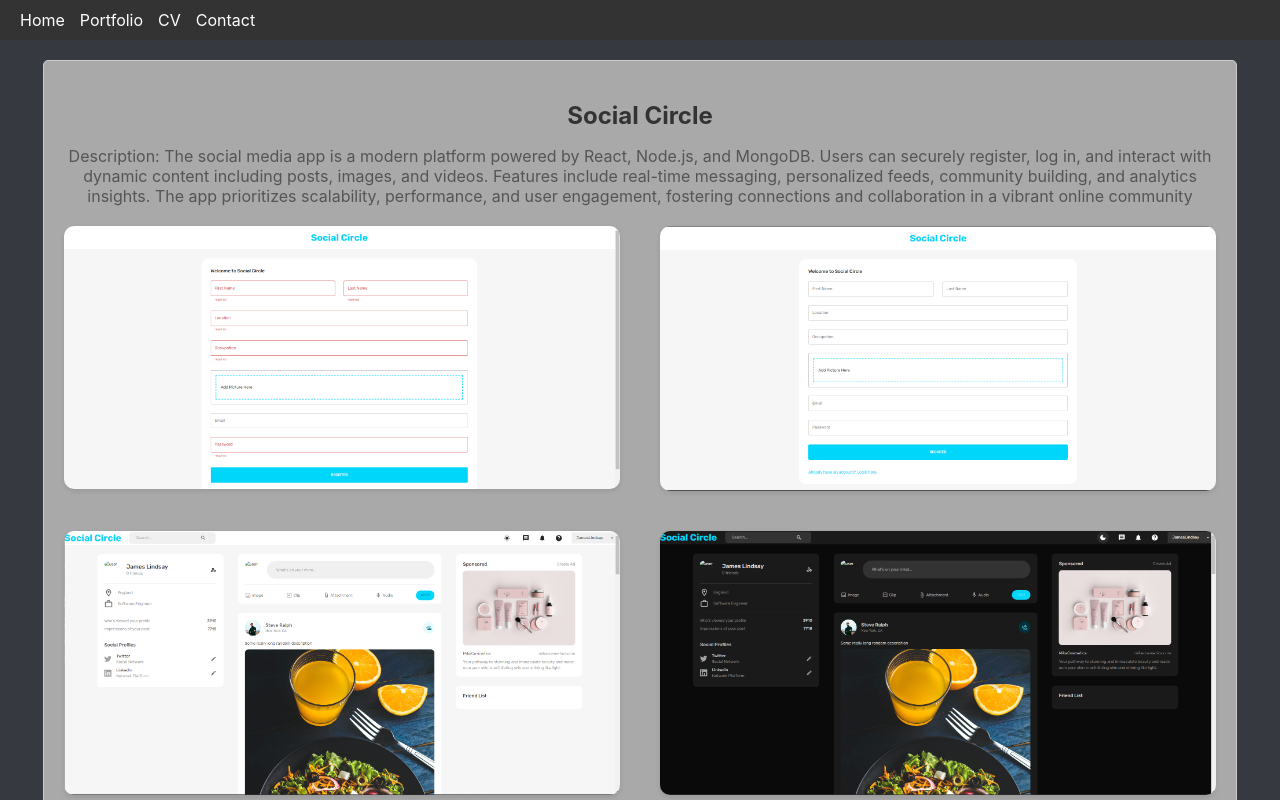
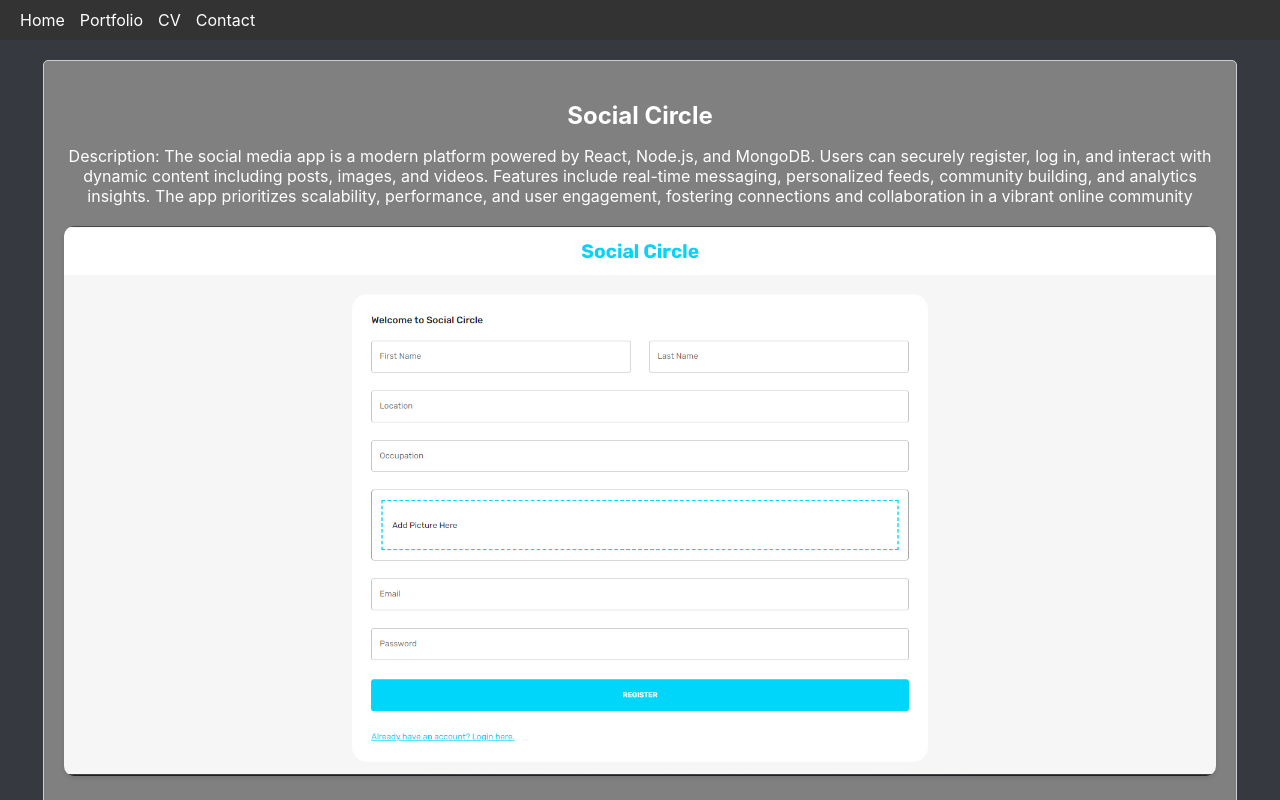
Before and after one commit to james-lindsay/portfolio, a React (Create React App) app: page /projects/1 in a window 1280 px wide. Shown: the top 800 px of the page. Built offline with nearby package versions, Linux system fonts and the light colour scheme; the HTML template or start-up script is replaced by a standard one.

Commit message:
found a way for different images to be rendered fro each prioject

```diff
--- a/src/App.js
+++ b/src/App.js
@@ -8,7 +8,7 @@ import ProjectPage from "./components/ProjectsPage/ProjectsPage";
 import Auth from "./Images/SS-Auth.png";
 import Reg from "./Images/SS-Regpage.png";
 import User from "./Images/SS-UserPage.png";
-import UserDark from "./Images/SS-UserPage.png";
+import UserDark from "./Images/SS-UserPageDark.png";
 import HomePage from "./Images/SS-Home.png";
 import HomeDark from "./Images/SS-HomeDark.png";
 import Login from "./Images/SS-Login.png";
--- a/src/components/ProjectsPage/ProjectsPage.js
+++ b/src/components/ProjectsPage/ProjectsPage.js
@@ -18,28 +18,60 @@ const ProjectPage = ({ projects }) => {
       <h2 className="project-title">{project.title}</h2>
       <p className="project-description">Description: {project.description}</p>
       <div className="project-images">
+        {project.id === 1 && (
+          <>
+            <img src={project.image_reg} alt="Reg" className="project-image" />
             <img
               src={project.image_auth}
-          alt="Authentication"
+              alt="Auth"
               className="project-image"
             />
             <img
-          src={project.image_reg}
-          alt="Registration"
+              src={project.image_home}
+              alt="Home"
               className="project-image"
             />
-        <img src={project.image_home} alt="Home" className="project-image" />
             <img
               src={project.image_homeDark}
               alt="Dark Home"
               className="project-image"
             />
-        <img src={project.image_user} alt="User" className="project-image" />
+            <img
+              src={project.image_user}
+              alt="User"
+              className="project-image"
+            />
             <img
               src={project.image_userDark}
               alt="Dark User"
               className="project-image"
             />
+          </>
+        )}
+        {project.id === 2 && (
+          <>
+            <img
+              src={project.image_home}
+              alt="Home"
+              className="project-image"
+            />
+            <img
+              src={project.image_homeDark}
+              alt="Dark Home"
+              className="project-image"
+            />
+            <img
+              src={project.image_user}
+              alt="User"
+              className="project-image"
+            />
+            <img
+              src={project.image_userDark}
+              alt="Dark User"
+              className="project-image"
+            />
+          </>
+        )}
       </div>
     </div>
   );
--- a/src/components/ProjectsPage/ProjectsPage.scss
+++ b/src/components/ProjectsPage/ProjectsPage.scss
@@ -2,7 +2,7 @@
     padding: 20px;
     border: 1px solid #ccc;
     border-radius: 5px;
-    background-color: darkgray;
+    background-color: grey;
     margin: 20px auto;
     max-width: 90%;
 }
@@ -10,18 +10,18 @@
 .project-title {
     font-size: 24px;
     margin-bottom: 10px;
-    color: #333;
+    color: White;
 }
 
 .project-description {
     font-size: 16px;
-    color: #555;
+    color: White;
     margin-bottom: 20px;
 }
 
 .project-images {
     display: grid;
-    grid-template-columns: repeat(auto-fit, minmax(500px, 1fr));
+    grid-template-columns: repeat(auto-fit, minmax(600px, 1fr));
     grid-gap: 40px;
 }
 
```
Lines whose indentation alone changed are shown as unchanged.
